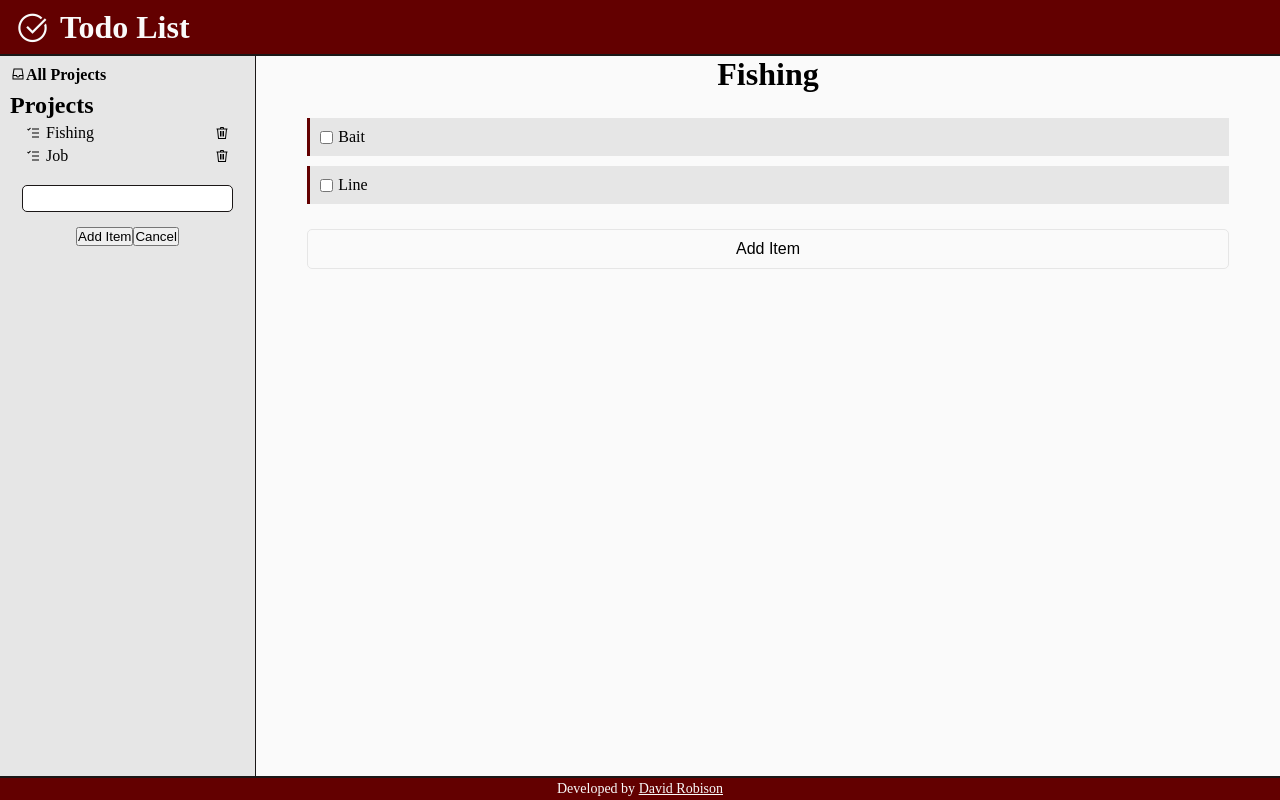
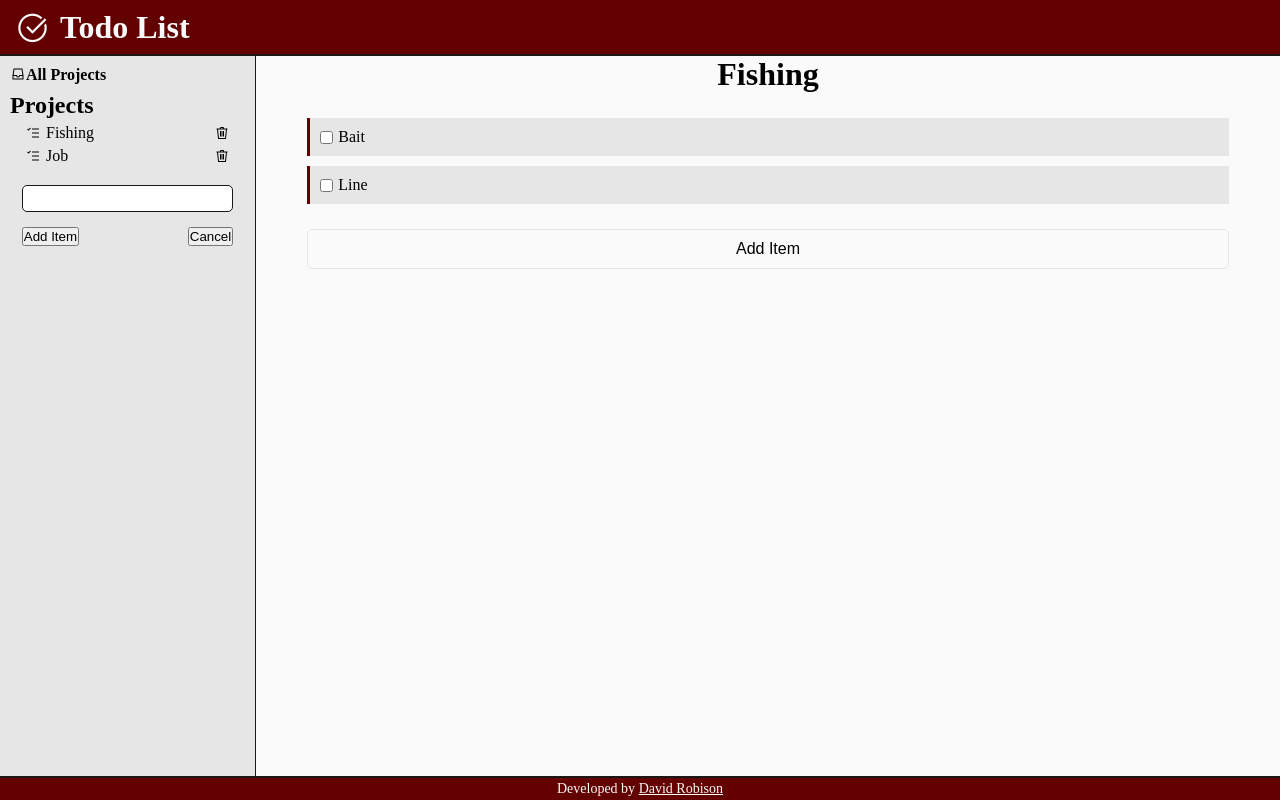
Before and after one commit to robisonwebdev/todo-react, a React (Create React App) app: page / in a window 1280 px wide. Both pictures are taken after a click on the button "Add Project". Built offline with nearby package versions, Linux system fonts and the light colour scheme.

Commit message:
Setup flex on .projectFormBtns.

```diff
--- a/src/styles/AddProjectForm.css
+++ b/src/styles/AddProjectForm.css
@@ -16,3 +16,12 @@
     text-align: center;
     width: 90%;
 }
+
+.projectFormBtns {
+    display: flex;
+    flex-direction: row;
+    justify-content: space-between;
+    align-items: center;
+
+    width: 90%;
+}
```
